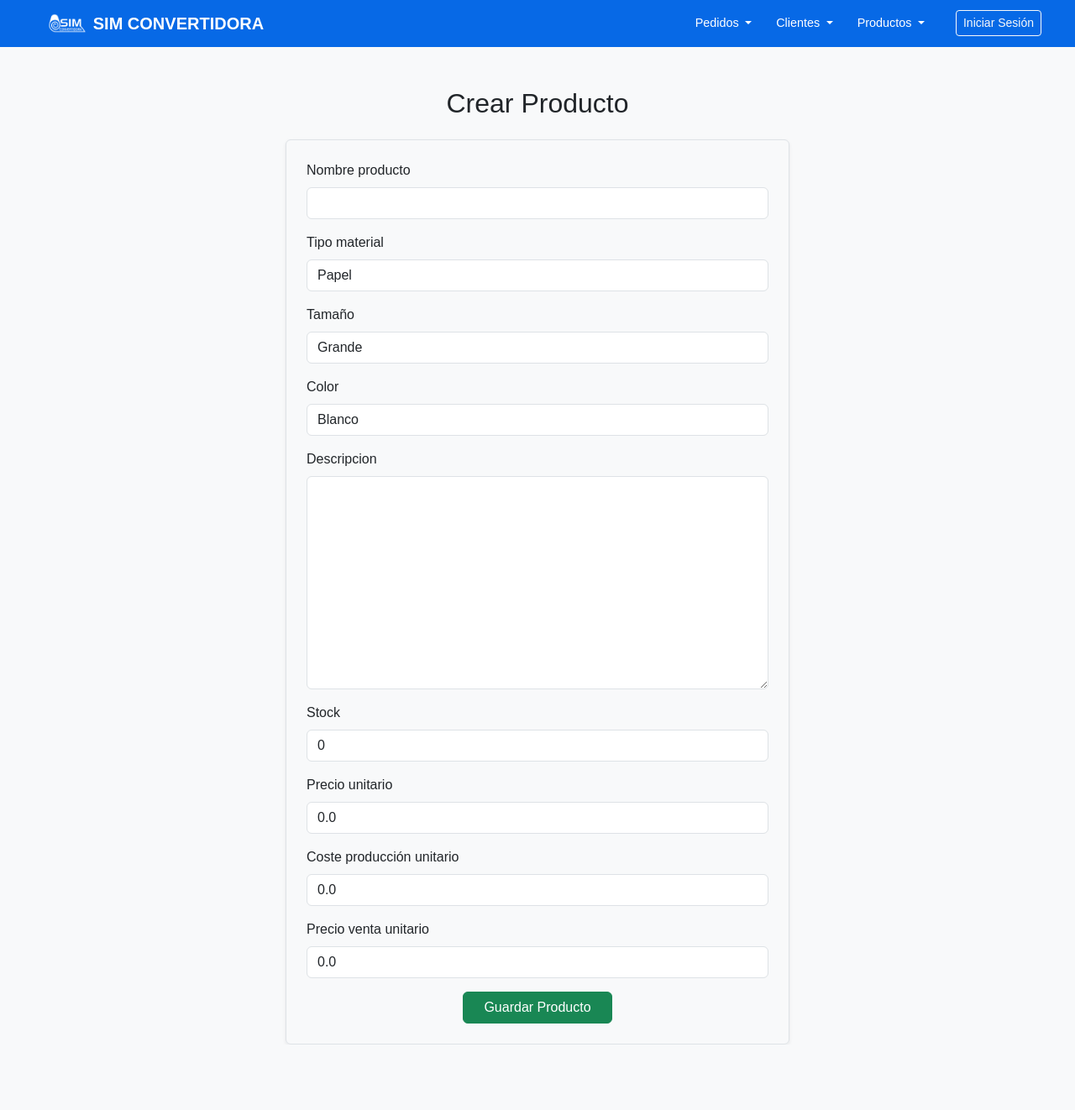
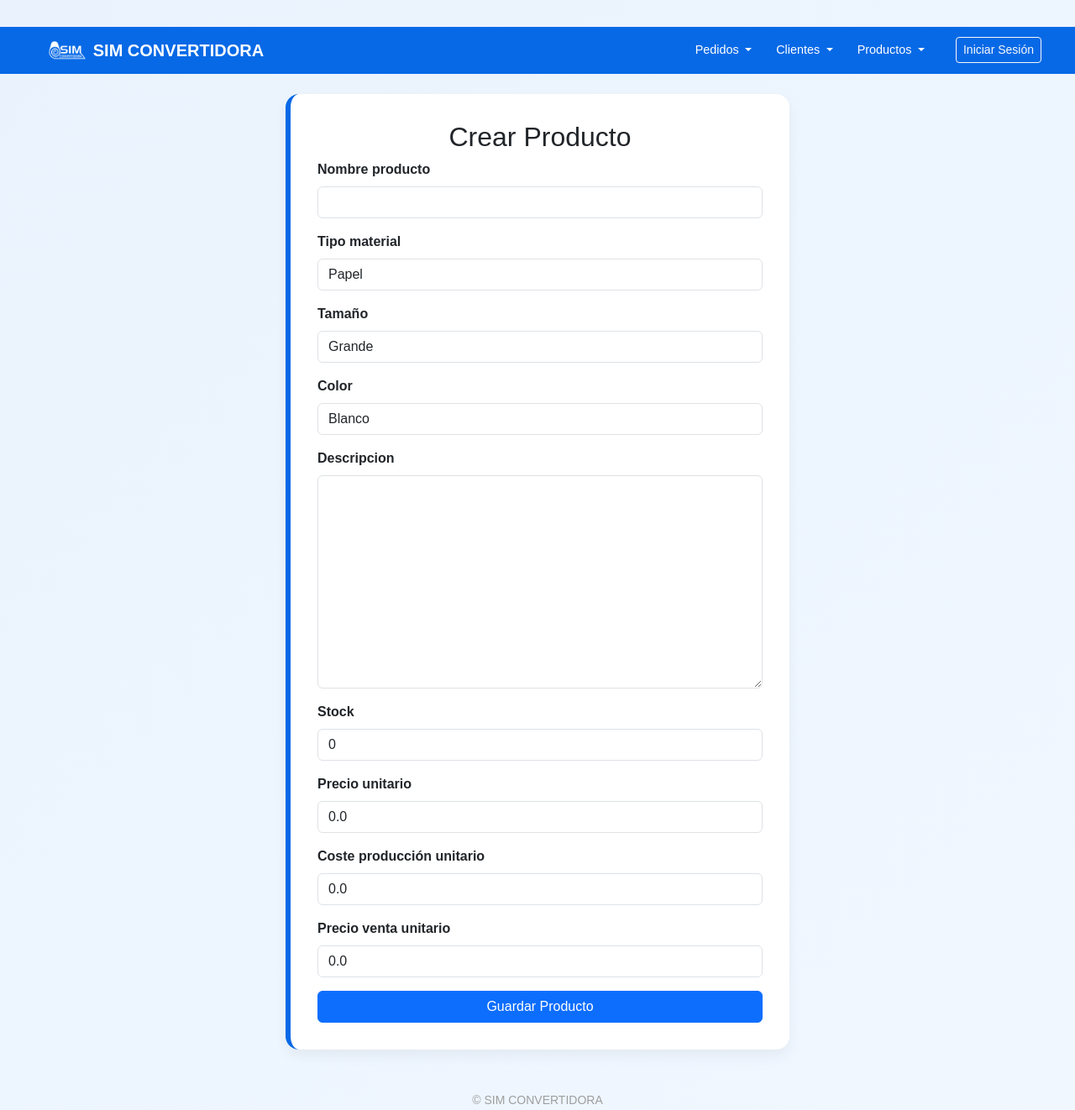
Before and after one commit to FelipeMV23/ERP_1, a Django app: page /productos/agregar/ in a window 1280 px wide. Shown: the whole page at 84% size. Before the commit the page ends 1244 px from the top, so only its background shows below. Run offline with Django 5.2, Linux system fonts and the light colour scheme; some libraries are stand-ins or nearby versions.

Commit message:
FORMULARIO CON CSS (PROBANDO)

```diff
--- a/templates/productos/agregar_productos.html
+++ b/templates/productos/agregar_productos.html
@@ -6,17 +6,79 @@
 <head>
   <meta charset="UTF-8">
   <title>Crear Producto</title>
-  <link href="https://cdn.jsdelivr.net/npm/bootstrap@5.3.1/dist/css/bootstrap.min.css" rel="stylesheet">
+  <meta name="viewport" content="width=device-width, initial-scale=1" />
+  <link href="https://cdn.jsdelivr.net/npm/bootstrap@5.3.1/dist/css/bootstrap.min.css" rel="stylesheet" />
+
+  <style>
+    body {
+      background: linear-gradient(135deg, #eaf3fd, #f0f7ff);
+      font-family: 'Segoe UI', Tahoma, Geneva, Verdana, sans-serif;
+      padding-top: 2rem;
+    }
+
+    .custom-card {
+      background-color: #ffffff;
+      border-left: 6px solid #0769e6;
+      border-radius: 1rem;
+      padding: 2rem;
+      box-shadow: 0 0.5rem 1rem rgba(0, 0, 0, 0.05);
+    }
+
+    h2 {
+      color: #0769e6;
+      font-weight: 700;
+      margin-bottom: 1.5rem;
+    }
+
+    label {
+      font-weight: 600;
+      margin-bottom: 0.25rem;
+    }
+
+    .form-control:focus {
+      border-color: #0769e6;
+      box-shadow: 0 0 0 0.2rem rgba(7, 105, 230, 0.25);
+    }
+
+    .btn-primary {
+      background-color: #0769e6;
+      border-color: #0769e6;
+      font-weight: 600;
+      font-size: 1.1rem;
+    }
+
+    .btn-primary:hover {
+      background-color: #045bcc;
+      border-color: #045bcc;
+    }
+
+    .text-danger {
+      font-size: 0.875rem;
+    }
+
+    .form-text {
+      font-size: 0.85rem;
+      color: #6c757d;
+    }
+
+    footer {
+      margin-top: 4rem;
+      text-align: center;
+      color: #9e9e9e;
+    }
+  </style>
 </head>
 <body>
+
   <header>
     {% include 'navegacion/nav.html' %}
   </header>
 
-  <div class="container mt-5">
-    <h2 class="text-center mb-4">Crear Producto</h2>
-    <div class="border p-4 rounded shadow-sm mx-auto" style="max-width: 600px;">
-      <form method="POST">
+  <div class="container mt-4">
+    <div class="mx-auto custom-card" style="max-width: 600px;">
+      <h2 class="text-center">Crear Producto</h2>
+
+      <form method="post" enctype="multipart/form-data">
         {% csrf_token %}
 
         {% for field in form %}
@@ -27,16 +89,20 @@
               <div class="form-text">{{ field.help_text }}</div>
             {% endif %}
             {% if field.errors %}
-              <div class="text-danger small">{{ field.errors.0 }}</div>
+              <div class="text-danger">{{ field.errors.0 }}</div>
             {% endif %}
           </div>
         {% endfor %}
 
-        <div class="text-center">
-          <button type="submit" class="btn btn-success px-4">Guardar Producto</button>
-        </div>
+        <button type="submit" class="btn btn-primary w-100">Guardar Producto</button>
       </form>
     </div>
   </div>
+
+  <footer class="mt-5">
+    <small>© {{ now|date:"Y" }} SIM CONVERTIDORA</small>
+  </footer>
+
+  <script src="https://cdn.jsdelivr.net/npm/bootstrap@5.3.1/dist/js/bootstrap.bundle.min.js"></script>
 </body>
 </html>
```
Also changed, not shown: templates/productos/eliminar_productos.html (+80 -12 lines).
